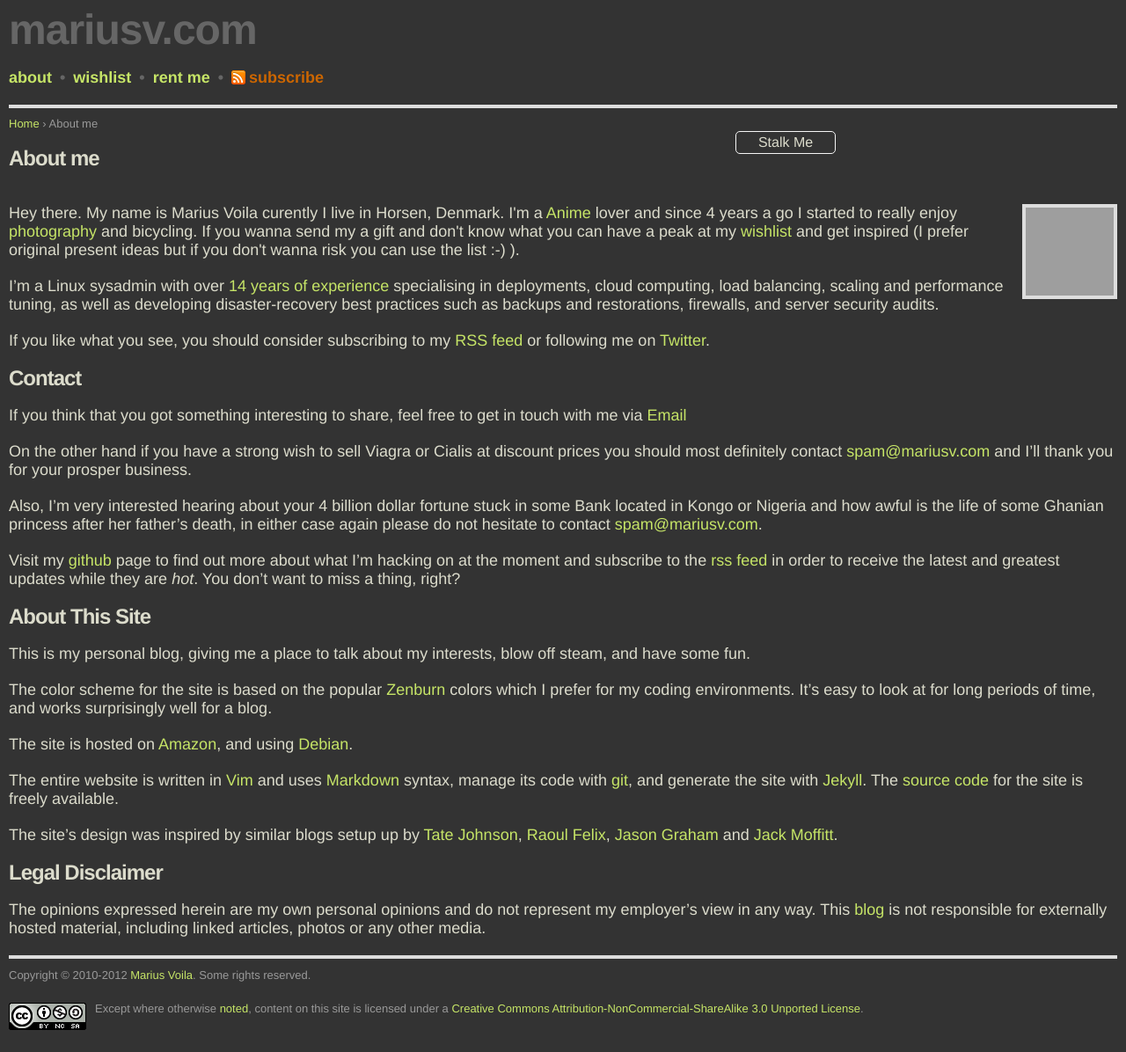
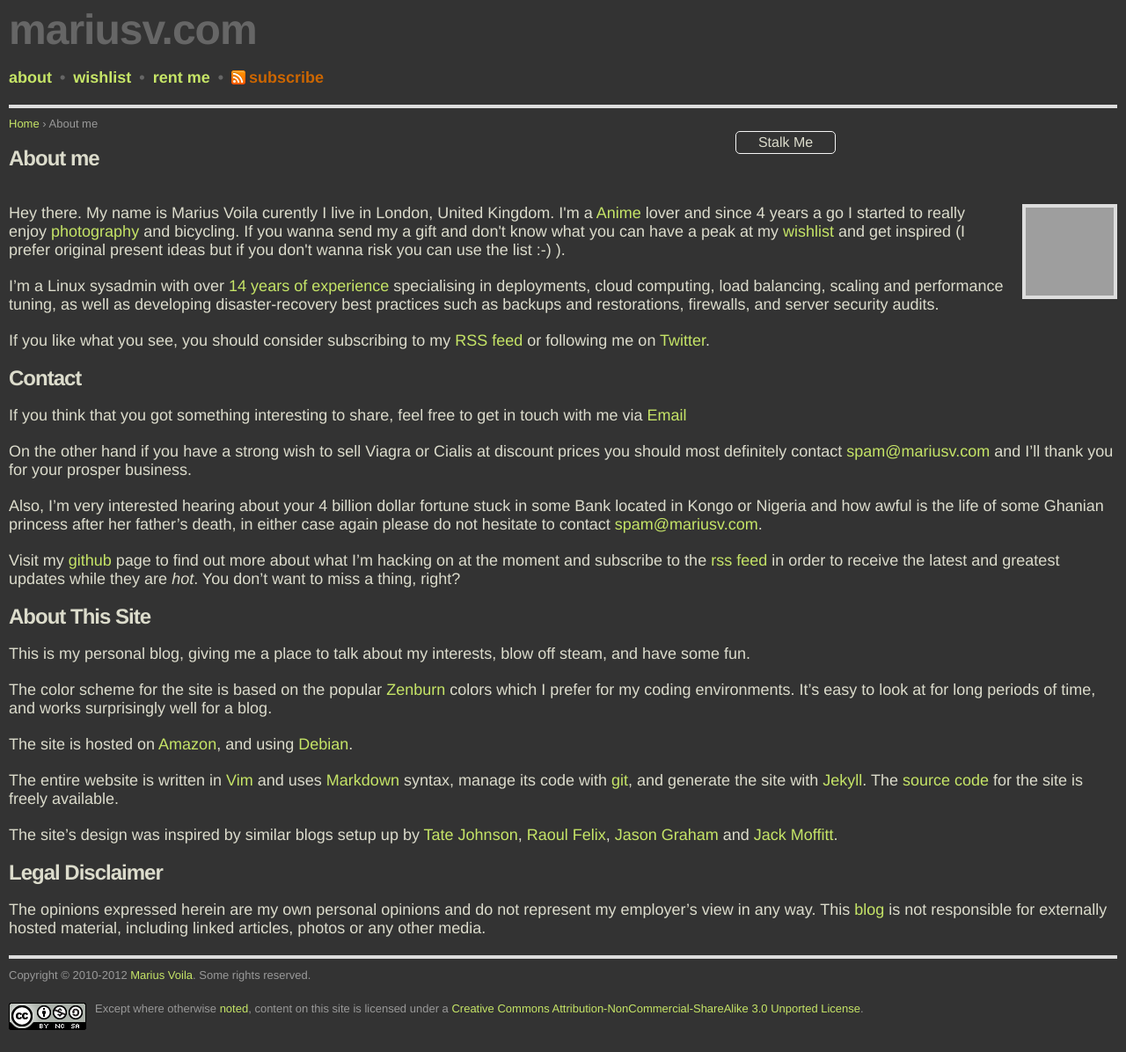
Before and after one commit to mariusv/mariusv.com, a Jekyll site: the page built from about.markdown, in a window 1280 px wide. Shown: the whole page at 88% size. Built offline with Jekyll 4.4.1, drawn with Linux system fonts in a browser that asks for light colours; Markdown is read by kramdown in place of the engine named in the settings; grey boxes are pictures that could not be loaded.

Commit message:
updated city and country

```diff
--- a/about.markdown
+++ b/about.markdown
@@ -23,7 +23,7 @@
 </div>
 </div>
 <a title="Marius Voila's Gravatar" href="http://gravatar.com/jnrbsn"><img class="gravatar" alt="Gravatar image" height="150" width="150" src="http://gravatar.com/avatar/ed187d05ba76eb9b64ee3f59a20aba0c?size=150" /></a>
-Hey there. My name is Marius Voila curently I live in Horsen, Denmark. I'm a
+Hey there. My name is Marius Voila curently I live in London, United Kingdom. I'm a
 <a href="anime.html">Anime</a> lover and since 4 years a go I started to really enjoy <a href="http://pictures.mariusv.com">photography</a> and bicycling. If you wanna send my a gift and don't know what you can have a peak at my <a href="/wish.html">wishlist</a> and get inspired (I prefer original present ideas but if you don't wanna risk you can use the list :-) ). </p>
 
 I'm a Linux sysadmin with over [14 years of experience](/experience.html) specialising in deployments, cloud computing, load balancing, scaling and performance tuning, as well as developing disaster-recovery best practices such as backups and restorations, firewalls, and server security audits.
```
